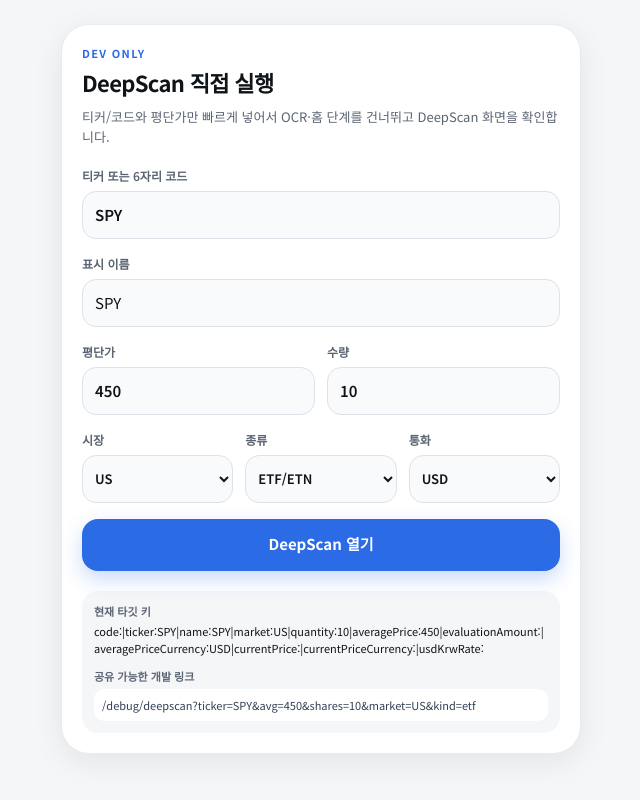
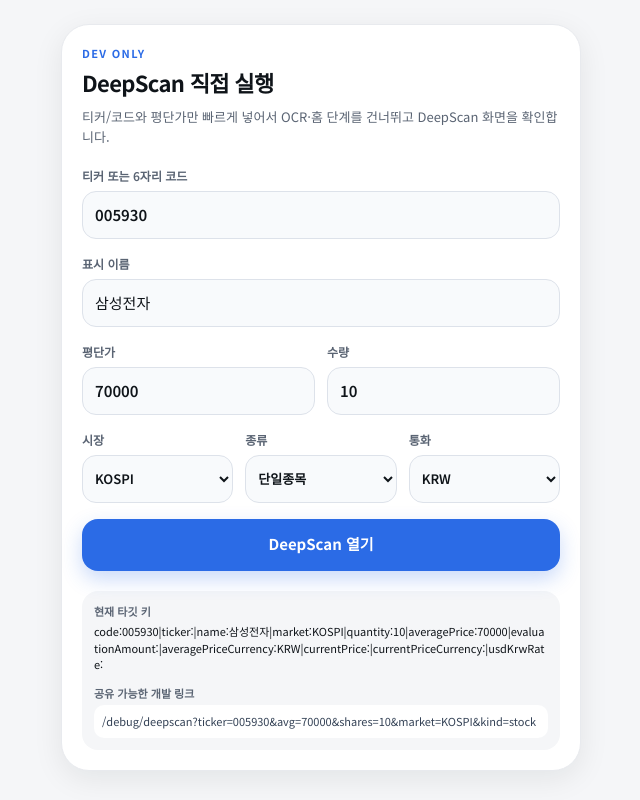
Before and after one commit to pinion05/jaroo-mvp-v3, a Next.js app: page /debug/deepscan in a window 1280 px wide. Shown: the whole page, without its empty margins (375-1015 px from the left). Built offline with nearby package versions, Linux system fonts and the light colour scheme.

Commit message:
chore(debug): 딥스캔 디버그 페이지 기본값을 삼성전자로 변경

```diff
--- a/src/app/debug/deepscan/page.tsx
+++ b/src/app/debug/deepscan/page.tsx
@@ -22,13 +22,13 @@
 }
 
 const DEFAULT_FORM: DebugFormState = {
-  ticker: 'SPY',
-  name: 'SPY',
-  averagePrice: '450',
+  ticker: '005930',
+  name: '삼성전자',
+  averagePrice: '70000',
   shares: '10',
-  market: 'US',
-  kind: 'etf',
-  averagePriceCurrency: 'USD',
+  market: 'KOSPI',
+  kind: 'stock',
+  averagePriceCurrency: 'KRW',
 }
 
 function parseNumber(value: string) {
@@ -230,8 +230,8 @@
   }
 
   const exampleUrl = didHydrate
-    ? `/debug/deepscan?ticker=${encodeURIComponent(form.ticker || 'SPY')}&avg=${encodeURIComponent(form.averagePrice || '450')}&shares=${encodeURIComponent(form.shares || '10')}&market=${form.market}&kind=${form.kind}`
-    : '/debug/deepscan?ticker=SPY&avg=450&shares=10&market=US&kind=etf'
+    ? `/debug/deepscan?ticker=${encodeURIComponent(form.ticker || '005930')}&avg=${encodeURIComponent(form.averagePrice || '70000')}&shares=${encodeURIComponent(form.shares || '10')}&market=${form.market}&kind=${form.kind}`
+    : '/debug/deepscan?ticker=005930&avg=70000&shares=10&market=KOSPI&kind=stock'
 
   return (
     <main className='min-h-dvh bg-[#F5F6F8] px-4 py-6 text-[#0F1419]'>
```
